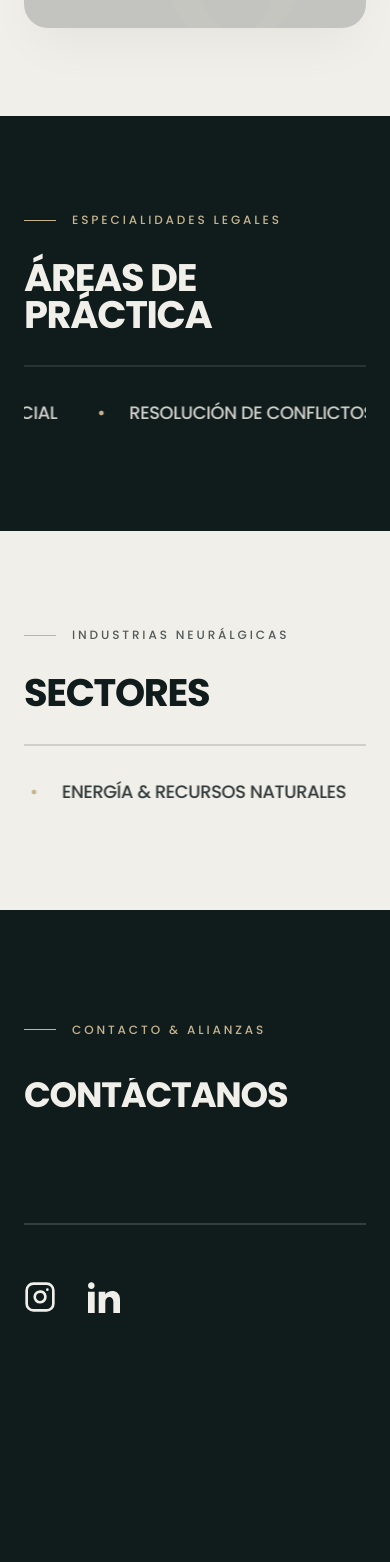
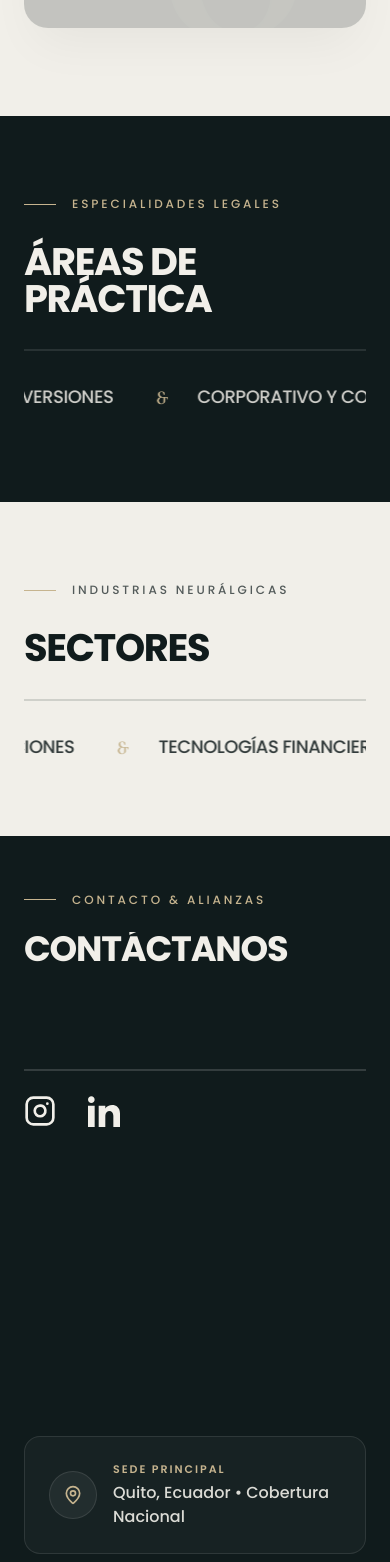
Before and after one commit to ignaciodavalos67-web/jervis-espinosa, a Next.js app: page / in a window 390 px wide. Shown: the part 2186-3748 px from the top of the page. Built offline with nearby package versions, Linux system fonts and the light colour scheme.

Commit message:
feat: sliders con movimiento lento y ampersand de marca, cierre de espacio en contacto

```diff
--- a/src/app/globals.css
+++ b/src/app/globals.css
@@ -13,7 +13,7 @@
 }
 
 .animate-marquee-slider {
-  animation: marquee-slider 24s linear infinite;
+  animation: marquee-slider 75s linear infinite;
   will-change: transform;
 }
 
--- a/src/components/BrandAmpersand.tsx
+++ b/src/components/BrandAmpersand.tsx
@@ -7,15 +7,17 @@ interface BrandAmpersandProps {
 
 export default function BrandAmpersand({
   className = "",
-  size = 18,
+  size,
 }: BrandAmpersandProps) {
+  const inlineSize = size
+    ? { width: `${size}px`, height: `${size}px` }
+    : undefined;
+
   return (
     <span
-      className={`brand-ampersand-icon ${className}`}
+      className={`brand-ampersand-icon inline-block ${size ? "" : "w-5 h-5 sm:w-6 sm:h-6 md:w-7 md:h-7"} ${className}`}
       style={{
-        display: "inline-block",
-        width: `${size}px`,
-        height: `${size}px`,
+        ...inlineSize,
         mask: "url('/assets/ampersand-mark.png') center / contain no-repeat",
         WebkitMask: "url('/assets/ampersand-mark.png') center / contain no-repeat",
         backgroundColor: "currentColor",
--- a/src/components/EditorialContact.tsx
+++ b/src/components/EditorialContact.tsx
@@ -109,12 +109,12 @@ export default function EditorialContact() {
     <section
       ref={sectionRef}
       id="contacto"
-      className="relative bg-[#101B1C] text-[#F1EFE9] pt-28 sm:pt-40 md:pt-48 pb-24 sm:pb-32 px-6 sm:px-12 lg:px-24 overflow-hidden border-none"
+      className="relative bg-[#101B1C] text-[#F1EFE9] pt-14 sm:pt-20 md:pt-24 pb-12 sm:pb-16 px-6 sm:px-12 lg:px-24 overflow-hidden border-none"
       aria-labelledby="contact-heading"
     >
       <div className="max-w-7xl mx-auto">
         {/* Minimal Category Tag */}
-        <div ref={tagRef} className="flex items-center gap-4 mb-10 sm:mb-14">
+        <div ref={tagRef} className="flex items-center gap-4 mb-6 sm:mb-8">
           <span className="w-8 h-[1px] bg-[#C6B48F]" aria-hidden="true" />
           <span className="font-poppins text-xs uppercase tracking-[0.24em] font-medium text-[#C6B48F]">
             CONTACTO & ALIANZAS
@@ -122,7 +122,7 @@ export default function EditorialContact() {
         </div>
 
         {/* Monumental Reino Studio "SAY HI!" style title: CONTÁCTANOS */}
-        <div className="mb-14 sm:mb-20 overflow-hidden">
+        <div className="mb-6 sm:mb-8 overflow-hidden">
           <a
             href="https://wa.me/593999999999?text=Hola,%20quisiera%20coordinar%20una%20consulta%20con%20Jervis%20%26%20Espinosa."
             target="_blank"
@@ -147,13 +147,13 @@ export default function EditorialContact() {
             </div>
             <div
               ref={lineRef}
-              className="w-full h-[2px] bg-white/15 group-hover:bg-[#C6B48F] transition-colors duration-500 mt-8 will-change-transform"
+              className="w-full h-[2px] bg-white/15 group-hover:bg-[#C6B48F] transition-colors duration-500 mt-6 sm:mt-8 will-change-transform"
             />
           </a>
         </div>
 
         {/* Social Logos: Instagram & LinkedIn (justo abajo de Contáctanos) */}
-        <div className="flex items-center gap-8 mb-12 sm:mb-16 text-[#F1EFE9]">
+        <div className="flex items-center gap-8 mb-8 sm:mb-10 text-[#F1EFE9]">
           {/* Instagram Logo */}
           <div
             className="inline-flex items-center justify-center text-[#F1EFE9] hover:text-[#C6B48F] transition-colors duration-300 select-none"
--- a/src/components/Footer.tsx
+++ b/src/components/Footer.tsx
@@ -13,7 +13,7 @@ export default function Footer() {
   };
 
   return (
-    <footer className="bg-[#101B1C] text-[#F1EFE9]/80 pt-16 pb-12 px-6 sm:px-12 lg:px-24">
+    <footer className="bg-[#101B1C] text-[#F1EFE9]/80 pt-10 sm:pt-12 pb-12 px-6 sm:px-12 lg:px-24 border-t border-white/10">
       <div className="max-w-7xl mx-auto">
         <div className="grid grid-cols-1 md:grid-cols-2 lg:grid-cols-12 gap-12 pb-14 border-b border-white/10">
           {/* Brand info */}
--- a/src/components/PracticeAreasPreview.tsx
+++ b/src/components/PracticeAreasPreview.tsx
@@ -1,6 +1,7 @@
 "use client";
 
 import Link from "next/link";
+import BrandAmpersand from "./BrandAmpersand";
 
 const practiceMarqueeItems = [
   "TRIBUTARIO E INVERSIONES",
@@ -16,7 +17,7 @@ export default function PracticeAreasPreview() {
   return (
     <section
       id="areas-de-practica"
-      className="relative bg-[#101B1C] text-[#F1EFE9] py-24 sm:py-32 md:py-40 px-6 sm:px-12 lg:px-24 overflow-hidden border-none"
+      className="relative bg-[#101B1C] text-[#F1EFE9] py-20 sm:py-28 md:py-32 px-6 sm:px-12 lg:px-24 overflow-hidden border-none"
       aria-labelledby="practices-portal-heading"
     >
       <div className="max-w-7xl mx-auto">
@@ -63,7 +64,7 @@ export default function PracticeAreasPreview() {
                     key={idx}
                     className="font-poppins text-lg sm:text-2xl md:text-3xl font-medium uppercase tracking-tight text-[#F1EFE9]/85 inline-flex items-center gap-6 sm:gap-10"
                   >
-                    <span className="text-[#C6B48F]">&bull;</span>
+                    <BrandAmpersand className="text-[#C6B48F] shrink-0" />
                     <span>{item}</span>
                   </span>
                 ))}
--- a/src/components/SectorsPreview.tsx
+++ b/src/components/SectorsPreview.tsx
@@ -1,6 +1,7 @@
 "use client";
 
 import Link from "next/link";
+import BrandAmpersand from "./BrandAmpersand";
 
 const sectorMarqueeItems = [
   "TELECOMUNICACIONES",
@@ -16,7 +17,7 @@ export default function SectorsPreview() {
   return (
     <section
       id="sectores"
-      className="relative bg-[#F1EFE9] text-[#101B1C] py-24 sm:py-32 md:py-40 px-6 sm:px-12 lg:px-24 overflow-hidden border-none"
+      className="relative bg-[#F1EFE9] text-[#101B1C] pt-20 sm:pt-28 md:pt-32 pb-16 sm:pb-20 md:pb-24 px-6 sm:px-12 lg:px-24 overflow-hidden border-none"
       aria-labelledby="sectors-portal-heading"
     >
       <div className="max-w-7xl mx-auto">
@@ -63,7 +64,7 @@ export default function SectorsPreview() {
                     key={idx}
                     className="font-poppins text-lg sm:text-2xl md:text-3xl font-medium uppercase tracking-tight text-[#101B1C]/85 inline-flex items-center gap-6 sm:gap-10"
                   >
-                    <span className="text-[#C6B48F]">&bull;</span>
+                    <BrandAmpersand className="text-[#C6B48F] shrink-0" />
                     <span>{item}</span>
                   </span>
                 ))}
```
